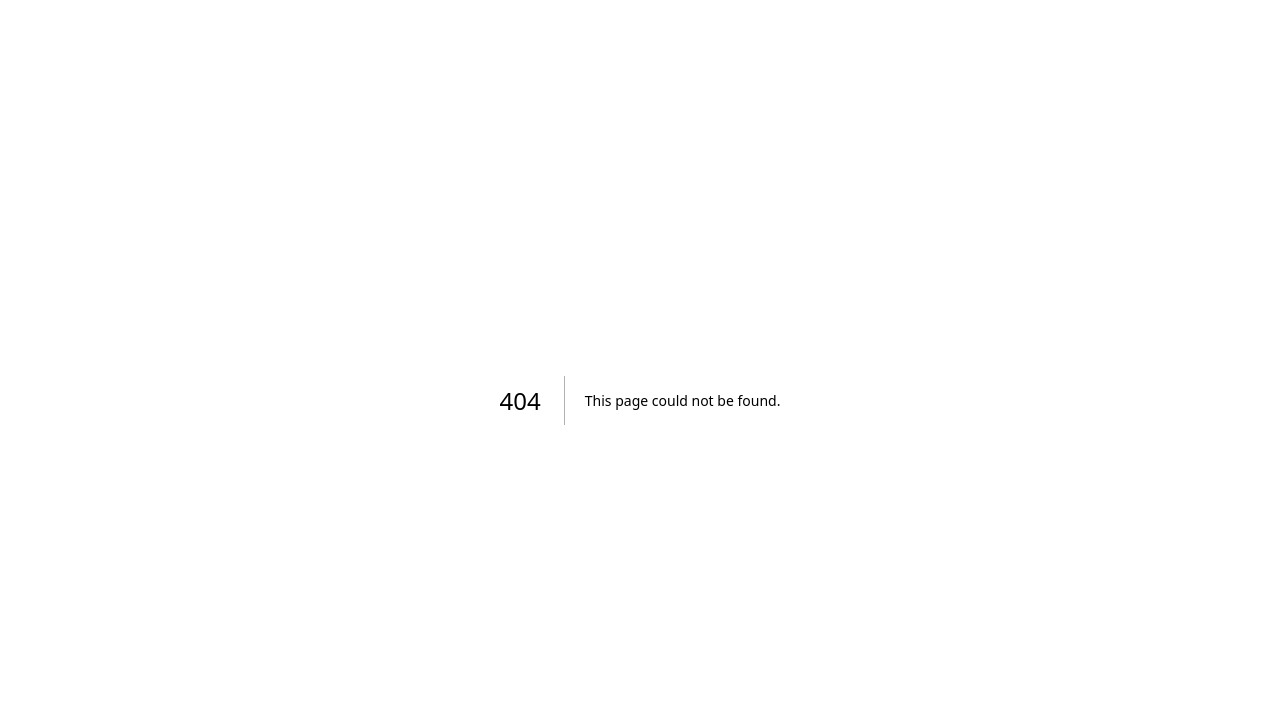
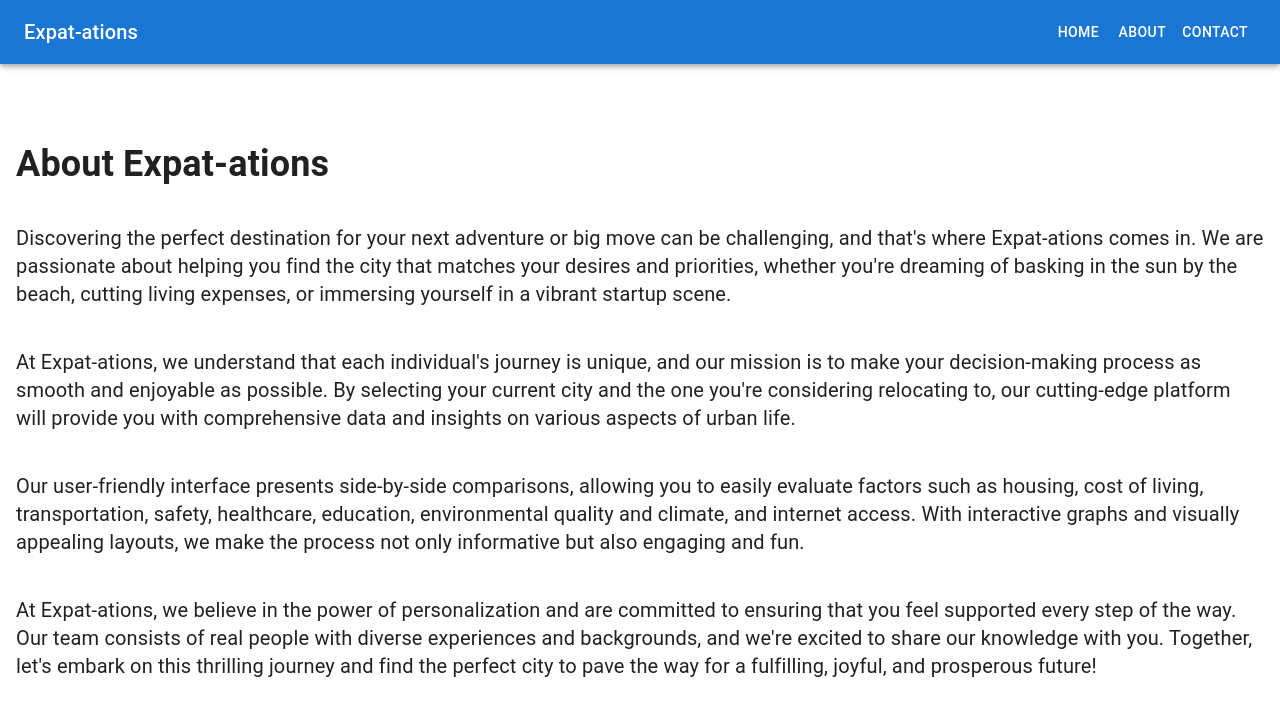
Before and after one commit to hillaryforget/Expat-ations, a Next.js app in the folder my-next-project/: page /about in a window 1280 px wide. Before the commit this address had no page. Shown: the top 716 px of the page. Built offline with nearby package versions, Linux system fonts and the light colour scheme.

Commit message:
add about page

```diff
--- a/my-next-project/src/components/Heading.js
+++ b/my-next-project/src/components/Heading.js
@@ -29,14 +29,12 @@ export default function Heading({ cities }) {
           <p className="py-5 text-xl">What's your destination?</p>
           <AutoComplete stateChanger={SetCountryOne} city_list={cities} />
           <AutoComplete stateChanger={SetCountryTwo} city_list={cities}/>
-          <Link href={{pathname: '/main'}}>
-            link is here
-          </Link>
-
-            <button onClick={navigate}>
-              Submit
+          <br></br>
+          <button
+            onClick={navigate}
+            className="bg-blue-500 text-white px-4 py-2 rounded-lg shadow hover:bg-blue-600 active:bg-blue-800 focus:outline-none focus:ring-2 focus:ring-blue-300 focus:ring-opacity-50"
+>           Submit
             </button>
-
         </div>
       </div>
     </>
--- /dev/null
+++ b/my-next-project/src/pages/about.js
@@ -0,0 +1,31 @@
+import Head from "next/head";
+import NavBar from "../components/NavBar";
+
+const About = () => {
+  return (
+    <>
+      <Head>
+        <title>About - Expat-ations</title>
+        <meta name="description" content="About Expat-ations" />
+        <link rel="icon" href="/plane-solid.svg" />
+        <script src="https://cdn.tailwindcss.com"></script>
+      </Head>
+      <NavBar />
+      <div className="container mx-auto px-4">
+        <h1 className="text-4xl font-bold mt-8">About Expat-ations</h1>
+      </div>
+      <br></br>
+      <div class="container mx-auto px-4">
+        <p className="text-xl mt-4">Discovering the perfect destination for your next adventure or big move can be challenging, and that's where Expat-ations comes in. We are passionate about helping you find the city that matches your desires and priorities, whether you're dreaming of basking in the sun by the beach, cutting living expenses, or immersing yourself in a vibrant startup scene.</p>
+        <br></br>
+        <p className="text-xl mt-4">At Expat-ations, we understand that each individual's journey is unique, and our mission is to make your decision-making process as smooth and enjoyable as possible. By selecting your current city and the one you're considering relocating to, our cutting-edge platform will provide you with comprehensive data and insights on various aspects of urban life.</p>
+        <br></br>
+        <p className="text-xl mt-4">Our user-friendly interface presents side-by-side comparisons, allowing you to easily evaluate factors such as housing, cost of living, transportation, safety, healthcare, education, environmental quality and climate, and internet access. With interactive graphs and visually appealing layouts, we make the process not only informative but also engaging and fun.</p>
+        <br></br>
+        <p className="text-xl mt-4">At Expat-ations, we believe in the power of personalization and are committed to ensuring that you feel supported every step of the way. Our team consists of real people with diverse experiences and backgrounds, and we're excited to share our knowledge with you. Together, let's embark on this thrilling journey and find the perfect city to pave the way for a fulfilling, joyful, and prosperous future!</p>
+      </div>
+    </>
+  );
+};
+
+export default About;
```
